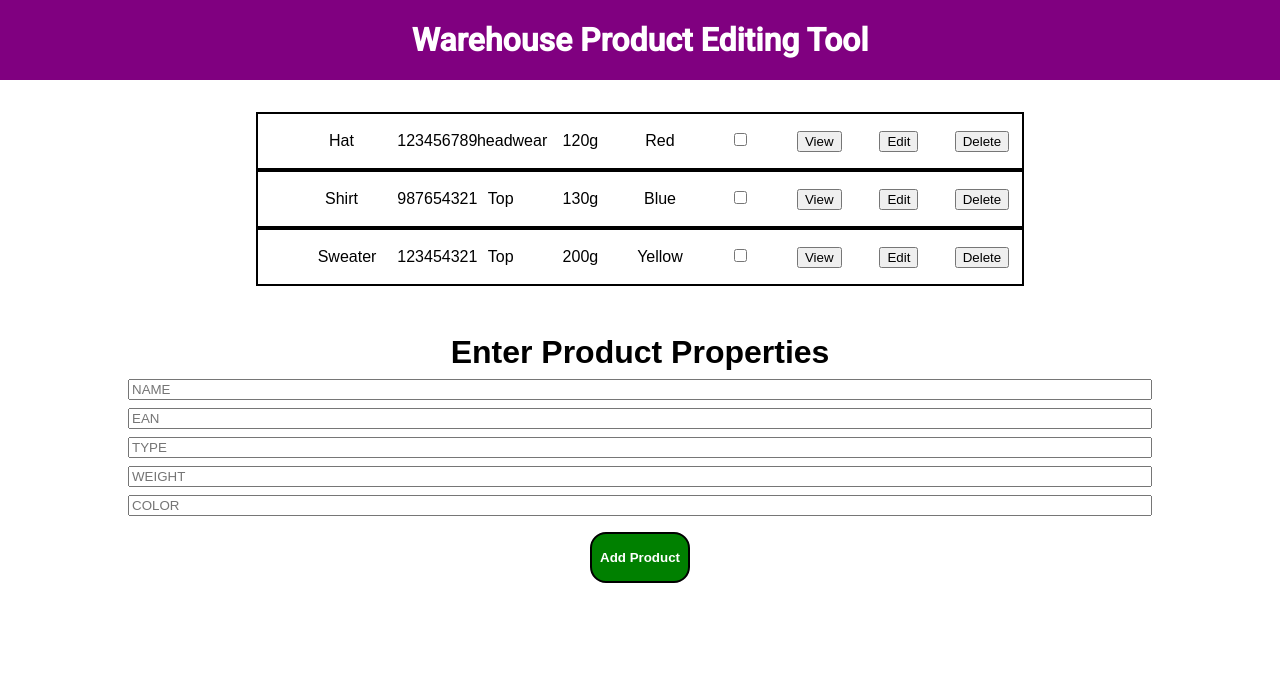
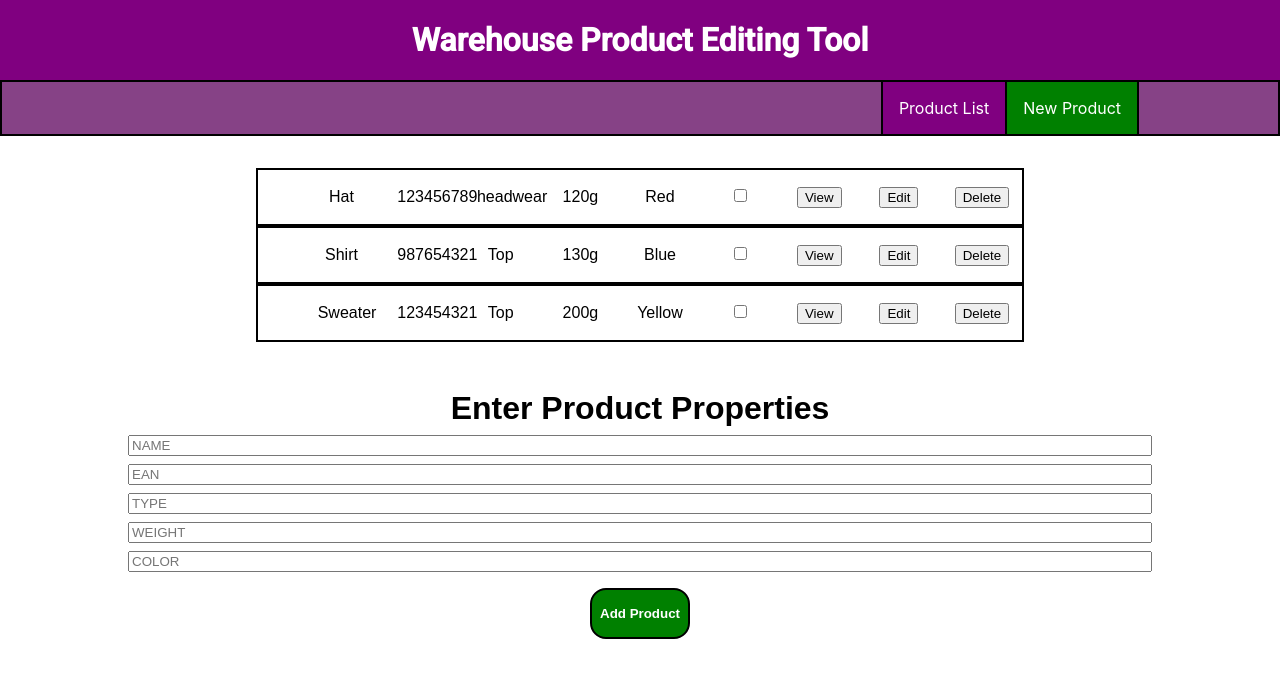
Before and after one commit to Lukasring/warehouse-managing-tool, a React (Create React App) app: page / in a window 1280 px wide. Shown: the top 678 px of the page. Built offline with nearby package versions, Linux system fonts and the light colour scheme.

Commit message:
added navigation bar

```diff
--- a/package.json
+++ b/package.json
@@ -8,6 +8,8 @@
     "@testing-library/user-event": "^7.2.1",
     "react": "^16.13.1",
     "react-dom": "^16.13.1",
+    "react-router": "^5.2.0",
+    "react-router-dom": "^5.2.0",
     "react-scripts": "3.4.1"
   },
   "scripts": {
--- a/src/components/Header/Header.module.css
+++ b/src/components/Header/Header.module.css
@@ -10,5 +10,4 @@
   font-family: "Roboto", sans-serif;
   font-size: 2rem;
   font-weight: bold;
-  margin-bottom: 2rem;
 }
--- /dev/null
+++ b/src/components/Navigation/Nav.js
@@ -0,0 +1,15 @@
+import React from "react";
+import styles from "./Nav.module.css";
+
+const Nav = () => {
+  return (
+    <nav className={styles.MainNav}>
+      <ul className={styles.NavItems}>
+        <li className={styles.NavItem}>Product List</li>
+        <li className={styles.NavNewProduct}>New Product</li>
+      </ul>
+    </nav>
+  );
+};
+
+export default Nav;
--- /dev/null
+++ b/src/components/Navigation/Nav.module.css
@@ -0,0 +1,34 @@
+.MainNav {
+  display: flex;
+  justify-content: flex-end;
+  align-items: right;
+  background-color: rgb(134, 66, 134);
+  color: white;
+  margin-bottom: 2rem;
+  border: 2px solid black;
+}
+
+.NavItems {
+  display: flex;
+  margin: 0;
+  margin-right: 8rem;
+  width: 20rem;
+  justify-content: center;
+  align-items: center;
+  list-style: none;
+}
+
+.NavItem {
+  padding: 1rem;
+  border-left: 2px solid black;
+  border-right: 2px solid black;
+  background-color: purple;
+  cursor: pointer;
+}
+
+.NavNewProduct {
+  padding: 1rem;
+  background-color: green;
+  border-right: 2px solid black;
+  cursor: pointer;
+}
--- a/src/container/App.js
+++ b/src/container/App.js
@@ -1,5 +1,6 @@
 import React, { useState } from "react";
 import Header from "../components/Header/Header";
+import Nav from "../components/Navigation/Nav";
 import Products from "../components/Products/Products";
 import UserInputForm from "../components/UserInput/UserInputForm";
 
@@ -60,6 +61,7 @@ function App() {
   return (
     <div>
       <Header headerText="Warehouse Product Editing Tool"></Header>
+      <Nav></Nav>
       <Products
         products={products}
         isActive={checkboxHandler}
```
Also changed, not shown: 1 other file (tests, documents, lock files or other folders).
